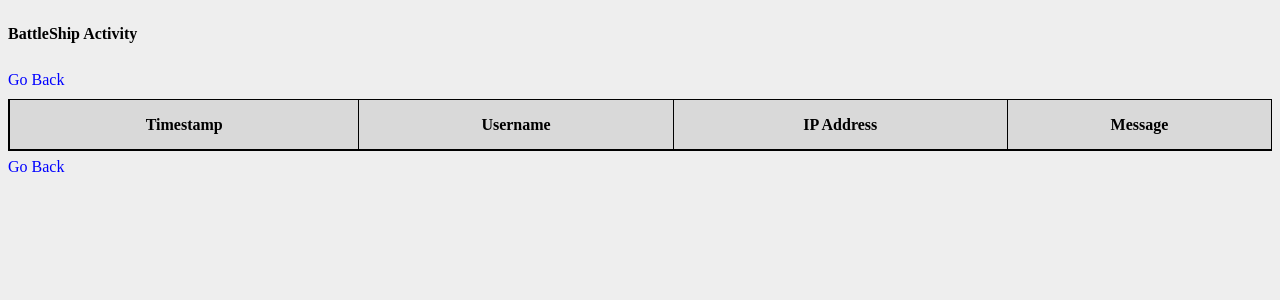
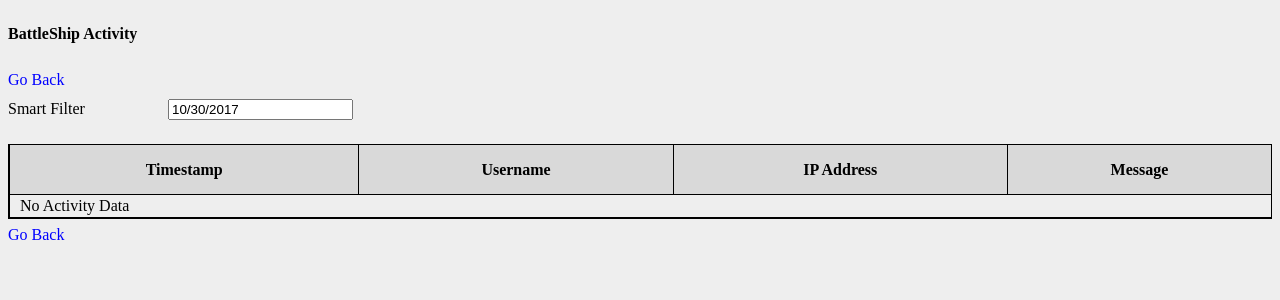
Before and after one commit to bucaar/BattleShipWeb, a PHP site: page /activity.php in a window 1280 px wide. Shown: the part 55-355 px from the top of the page. Run offline with PHP 8.4, Linux system fonts and the light colour scheme; the visitor is signed in with stand-in values (Sample User, id 1); lists and menus that the app fills with data are empty.

Commit message:
Added a Smart Filter on the activity page

```diff
--- a/activity.php
+++ b/activity.php
@@ -32,6 +32,9 @@ $log_contents = array_reverse(explode("\n", file_get_contents("activity.log", "r
 <div class="content">
 <h4>BattleShip Activity</h4>
 <a href="account.php" class="hyperlink">Go Back</a>
+<form>
+  <span class="label">Smart Filter</span><input id="filter" value="<?php echo date("m/d/Y"); ?>" onkeyup="filterTable(this.value);"><br>
+</form>
 <table class="activity">
 <tr>
   <th>Timestamp</th>
@@ -44,16 +47,57 @@ $log_contents = array_reverse(explode("\n", file_get_contents("activity.log", "r
     if(!preg_match("/^\\[(.*)\\] \\((.*)@(.*)\\) (.*)$/", $line, $matches)){
       continue;
     }
-    echo sprintf("<tr><td>%s</td><td>%s</td><td>%s</td><td style=\"white-space:normal;\">%s</td></tr>"
+    echo sprintf("<tr class=\"activity-row\"><td>%s</td><td>%s</td><td>%s</td><td style=\"white-space:normal;\">%s</td></tr>"
                  , date("m/d/Y h:i:s a", strtotime($matches[1]))
                  , htmlspecialchars($matches[2])
                  , $matches[3]
                  , htmlspecialchars($matches[4]));
   }
 ?>
+<tr id="noDataRow" style="display:none;"><td colspan=4>No Activity Data</td></tr>
 </table>
 <a href="account.php" class="hyperlink">Go Back</a>
 </div>
 
+<script>
+var rows = document.getElementsByClassName("activity-row");
+var filter = document.getElementById("filter").value;
+filterTable(filter);
+
+function filterTable(text){
+  text = text.trim().toLowerCase();
+  var tokens = text.split(/\s+/);
+
+  var hiddenRows = 0;
+  for(var i=0;i<rows.length;i++){
+    var row = rows[i];
+    var innerText = row.innerText.toLowerCase();
+
+    if(tokens.length == 1 && tokens[0].length == 0){
+      row.style.display = "table-row";
+    }
+    else{
+      row.style.display = "table-row";
+      for(var j=0;j<tokens.length;j++){
+        var tok = tokens[j];
+        if(innerText.indexOf(tok) < 0){
+          row.style.display = "none";
+          hiddenRows += 1;
+          break;
+        }
+      }
+    }
+  }
+  if(hiddenRows == rows.length){
+    document.getElementById("noDataRow").style.display="table-row";
+  }
+  else{
+    document.getElementById("noDataRow").style.display="none";
+  }
+
+}
+
+</script>
+
 </body>
 </html>
```
